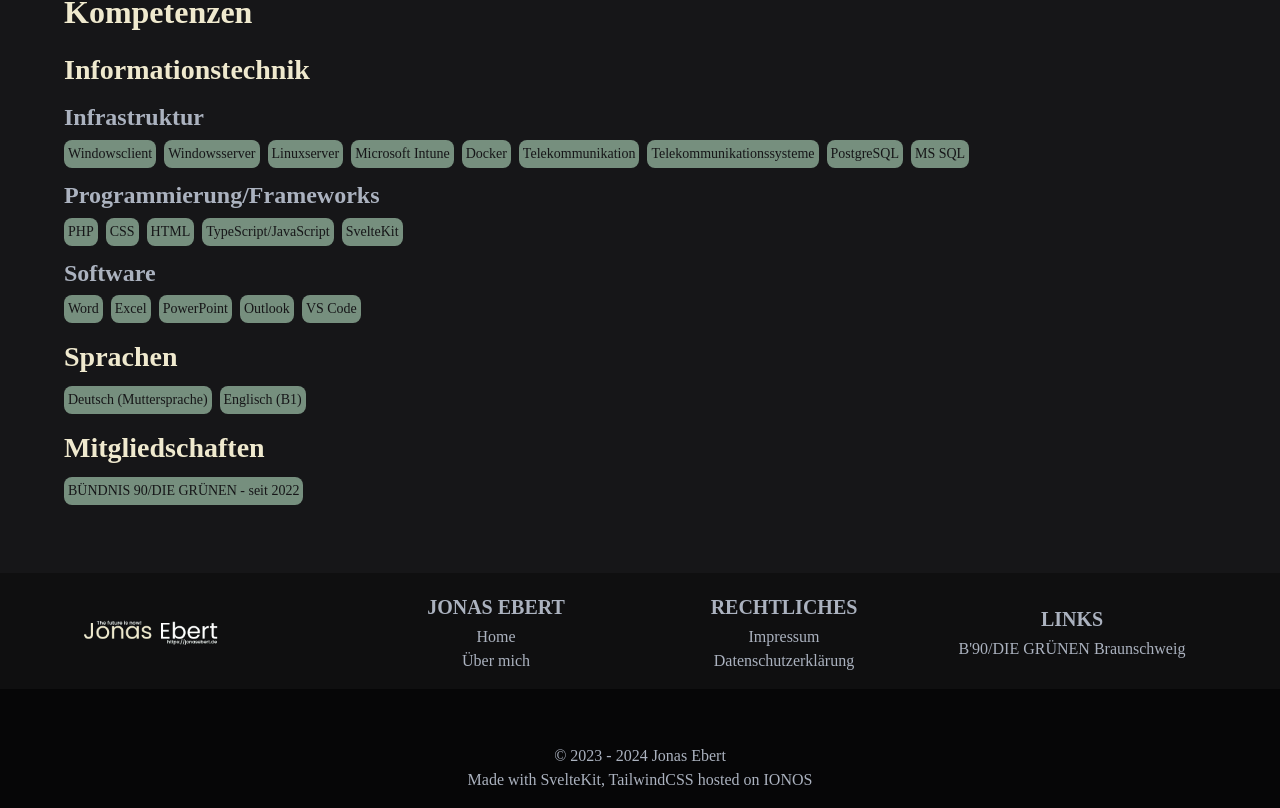
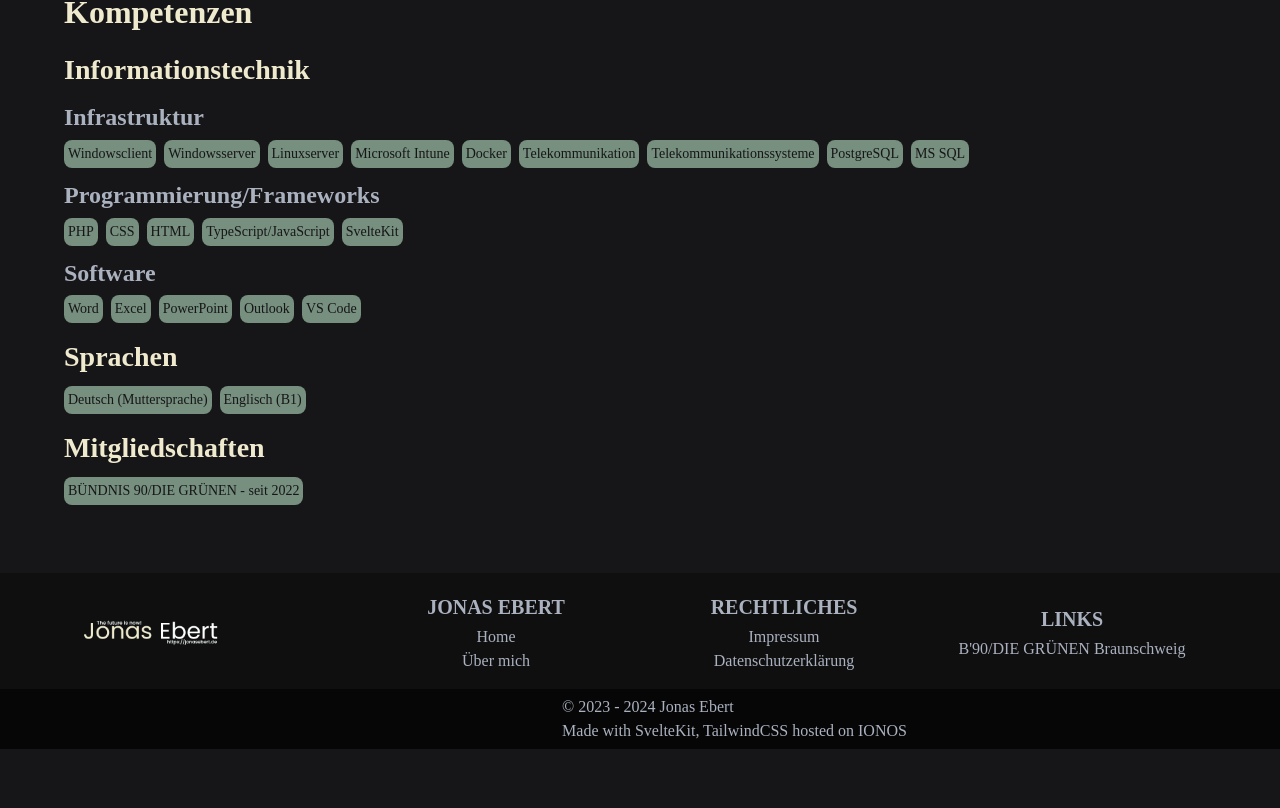
Before and after one commit to jonasebert/jonasebert.de, a SvelteKit app: page /about in a window 1280 px wide. Shown: the part 2681-3489 px from the top of the page. After the commit the page ends 3430 px from the top, so only its background shows below. Built offline with nearby package versions, Linux system fonts and the light colour scheme; some icons are missing; a web font is replaced by a local one.

Commit message:
Changed fo8oter-bottom to tailwind css classes

```diff
--- a/src/app.css
+++ b/src/app.css
@@ -230,7 +230,7 @@ button:hover {
 }
 
 /* Footer-Stile */
-.footer-top, .footer-bottom {
+.footer-top {
 	display: flex;
 	padding: 1.25% 0;
 	justify-content: center;
@@ -258,19 +258,6 @@ button:hover {
 	text-transform: uppercase;
 }
 
-.footer-bottom {
-	@apply bg-je-gray-900;
-	flex-direction: column;
-}
-.footer-bottom .social-media {
-	flex: 1;
-	display: flex;
-	flex-direction: row;
-	justify-content: center;
-	align-items: center;
-	gap: 5%;
-}
-
 /* Styles for Privacy */
 @media print {
 	.ms-editor-squiggles-container {
--- a/src/routes/+layout.svelte
+++ b/src/routes/+layout.svelte
@@ -93,7 +93,7 @@
 			{/each}
 		</div>
 	</div>
-	<div class="footer-bottom">
+	<div class="bg-je-gray-900 flex flex-col md:flex-row justify-center items-center gap-5 p-1.5 pl-5 pr-5">
 		<SocialMediaIcons />
 		<div>
 			<p>&copy; 2023 - {currentYear} {name}</p>
```
